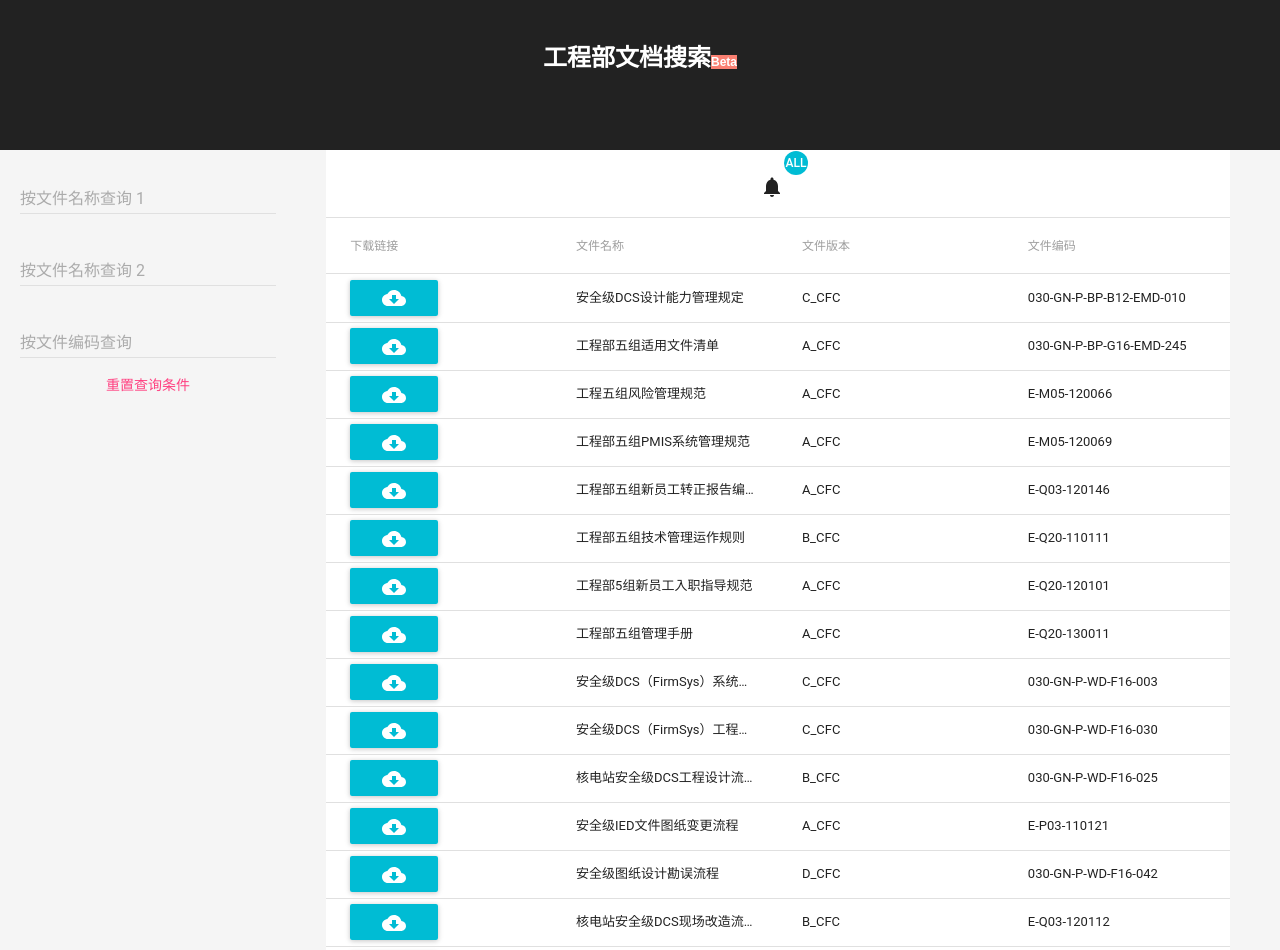
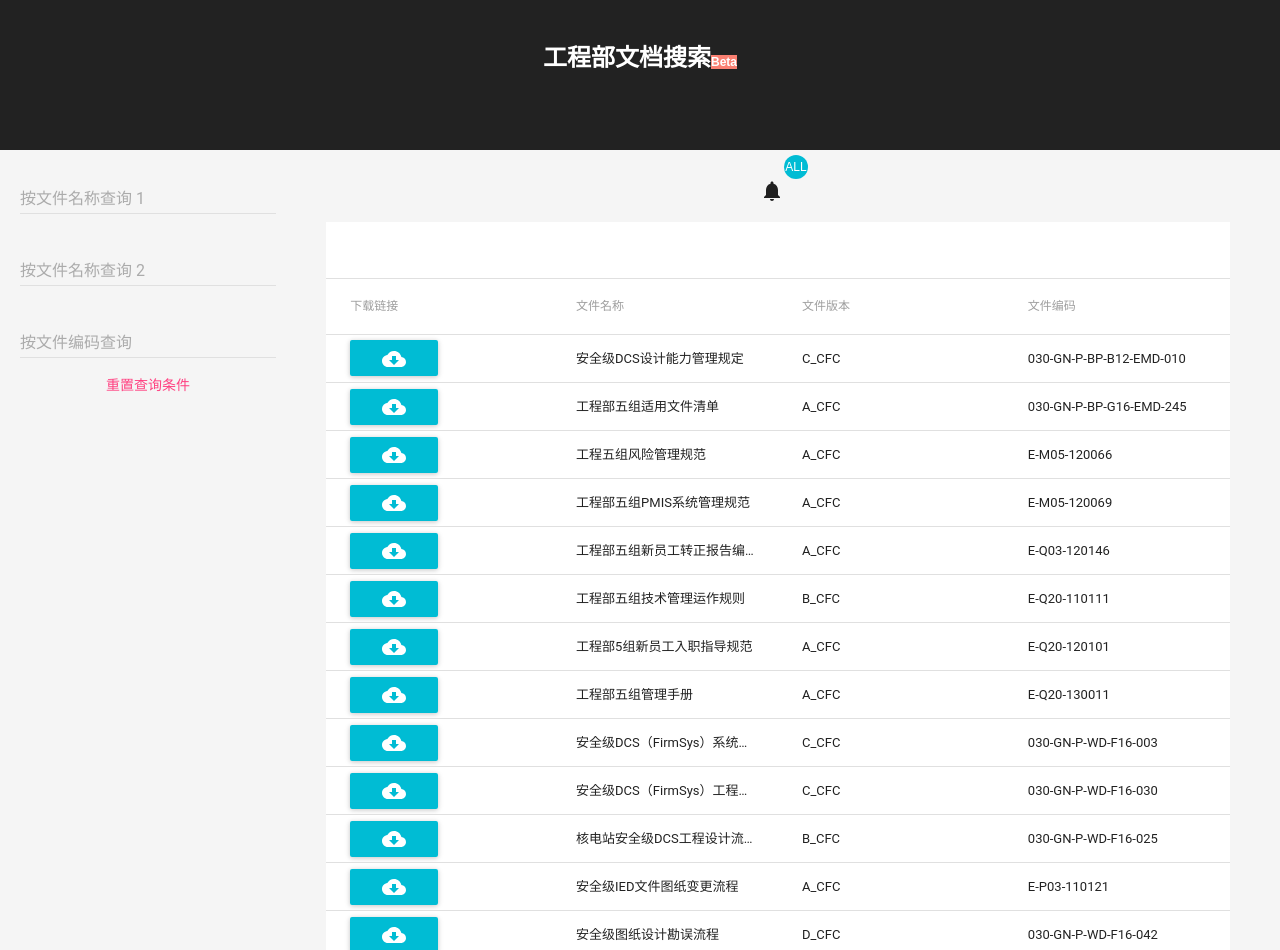
Before and after one commit to musray/doc-search-app, a React (Create React App) app: page / in a window 1280 px wide. Built offline with nearby package versions, Linux system fonts and the light colour scheme; what react-tap-event-plugin would draw is missing.

Commit message:
chore ui refine

```diff
--- a/src/App.js
+++ b/src/App.js
@@ -107,16 +107,19 @@ class App extends Component {
           </div>
 
           <div className="layout-search-result">
+
+            <Badge
+                badgeContent={showingDocs.length === docs.length? "ALL": showingDocs.length}
+                primary={true}
+                style={{marginTop: "5px"}}
+            >
+              <NotificationsIcon />
+            </Badge>
+
             <Table style={{ width: "90%", marginLeft: "5%", marginRight: "5%" }}>
               <TableHeader displaySelectAll={false} adjustForCheckbox={false}>
                 <TableRow>
                   <TableHeaderColumn colSpan="4" style={{textAlign: "center"}}>
-                    <Badge
-                        badgeContent={showingDocs.length === docs.length? "ALL": showingDocs.length}
-                        primary={true}
-                    >
-                      <NotificationsIcon />
-                    </Badge>
                   </TableHeaderColumn>
                 </TableRow>
                 <TableRow>
```
